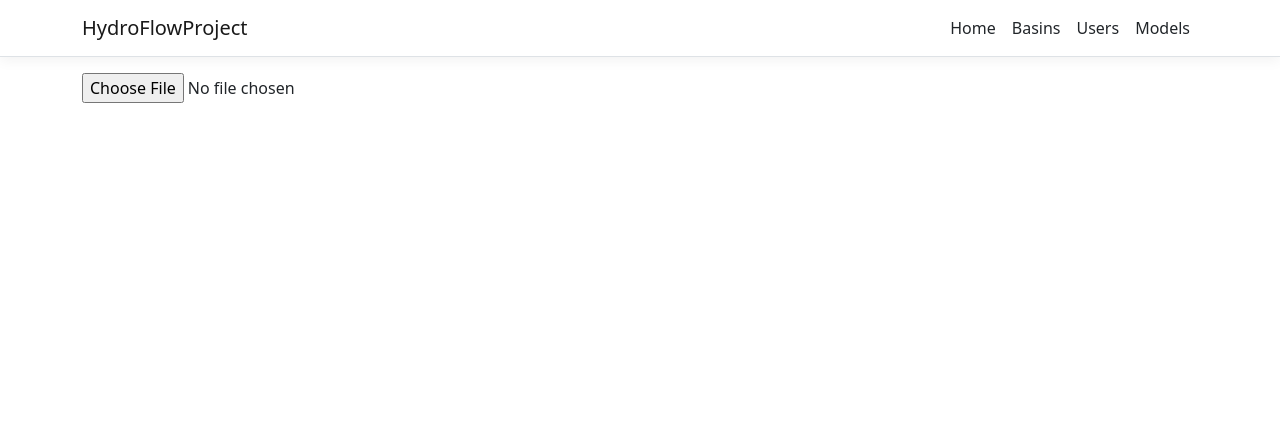
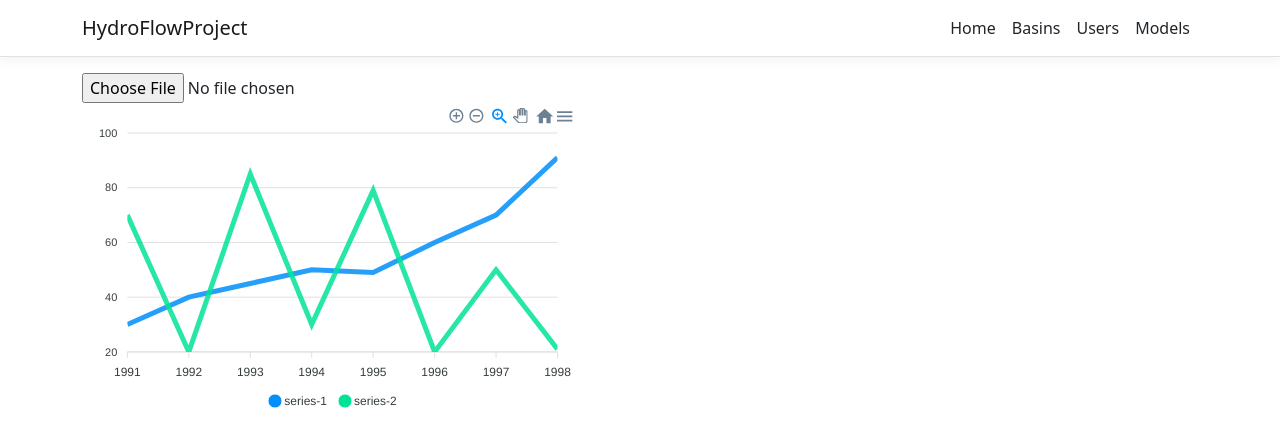
Before and after one commit to Turkay7879/HydroFlowProject, a React (Create React App) app in the folder ClientApp/: page / in a window 1280 px wide. Shown: the top 446 px of the page. Built offline with nearby package versions, Linux system fonts and the light colour scheme.

Commit message:
Line chart code is added

```diff
--- a/ClientApp/package.json
+++ b/ClientApp/package.json
@@ -6,6 +6,7 @@
     "@emotion/react": "^11.10.6",
     "@emotion/styled": "^11.10.6",
     "@mui/material": "^5.11.13",
+    "apexcharts": "^3.39.0",
     "axios": "^1.3.4",
     "bootstrap": "^5.2.0",
     "buffer": "^6.0.3",
@@ -15,12 +16,14 @@
     "oidc-client": "^1.11.5",
     "plotly.js-basic-dist": "^2.20.0",
     "react": "^18.2.0",
+    "react-apexcharts": "^1.4.0",
     "react-bootstrap": "^2.7.2",
     "react-dom": "^18.2.0",
     "react-router-bootstrap": "^0.26.2",
     "react-router-dom": "^6.9.0",
     "react-scripts": "^5.0.1",
     "reactstrap": "^9.1.3",
+    "recharts": "^2.5.0",
     "rimraf": "^3.0.2",
     "sweetalert2": "^11.7.3",
     "web-vitals": "^2.1.4",
--- /dev/null
+++ b/ClientApp/src/components/Charts/LineChart.js
@@ -0,0 +1,61 @@
+
+import React, { Component } from "react";
+import Chart from "react-apexcharts";
+import ModelCalculation from "../ABCD_Model/ModelCalculation";
+
+class LineChart extends Component {
+    constructor(props) {
+        super(props);
+
+        this.state = {
+            options: {
+                chart: {
+                    id: "basic-bar"
+                },
+                xaxis: {
+                    categories: [1991, 1992, 1993, 1994, 1995, 1996, 1997, 1998, 1999]
+                    //categories: []
+                }
+            },
+            series: [
+                {
+                    name: "series-1",
+                    data: [30, 40, 45, 50, 49, 60, 70, 91]
+                    //data: []
+                },
+                {
+                    name: "series-2",
+                    data: [70, 20, 85, 30, 79, 20, 50, 21]
+                    //data: []
+                }
+            ]
+        };
+    }
+
+    componentDidMount() {
+        this.retrieveData();
+    }
+
+    retrieveData = () => {
+        //dosyadan okunanlar çekilip state güncellencek
+    }
+
+    render() {
+        return (
+            <div className="app">
+                <div className="row">
+                    <div className="mixed-chart">
+                        <Chart
+                            options={this.state.options}
+                            series={this.state.series}
+                            type="line"
+                            width="500"
+                        />
+                    </div>
+                </div>
+            </div>
+        );
+    }
+}
+
+export default LineChart;
--- a/ClientApp/src/components/Home.js
+++ b/ClientApp/src/components/Home.js
@@ -1,5 +1,7 @@
-import React, { Component } from 'react';
-import ModelCalculation from './ABCD_Model/ModelCalculation';
+import React, {Component} from 'react';
+import LineChart from './Charts/LineChart';
+import ModelCalculation from "./ABCD_Model/ModelCalculation";
+
 
 export class Home extends Component {
     static displayName = Home.name;
@@ -7,7 +9,8 @@ export class Home extends Component {
     render() {
         return (
             <div>
-                <ModelCalculation />
+                <ModelCalculation/>
+                <LineChart/>
             </div>
         );
     }
```
Also changed, not shown: 1 other file (tests, documents, lock files or other folders).
